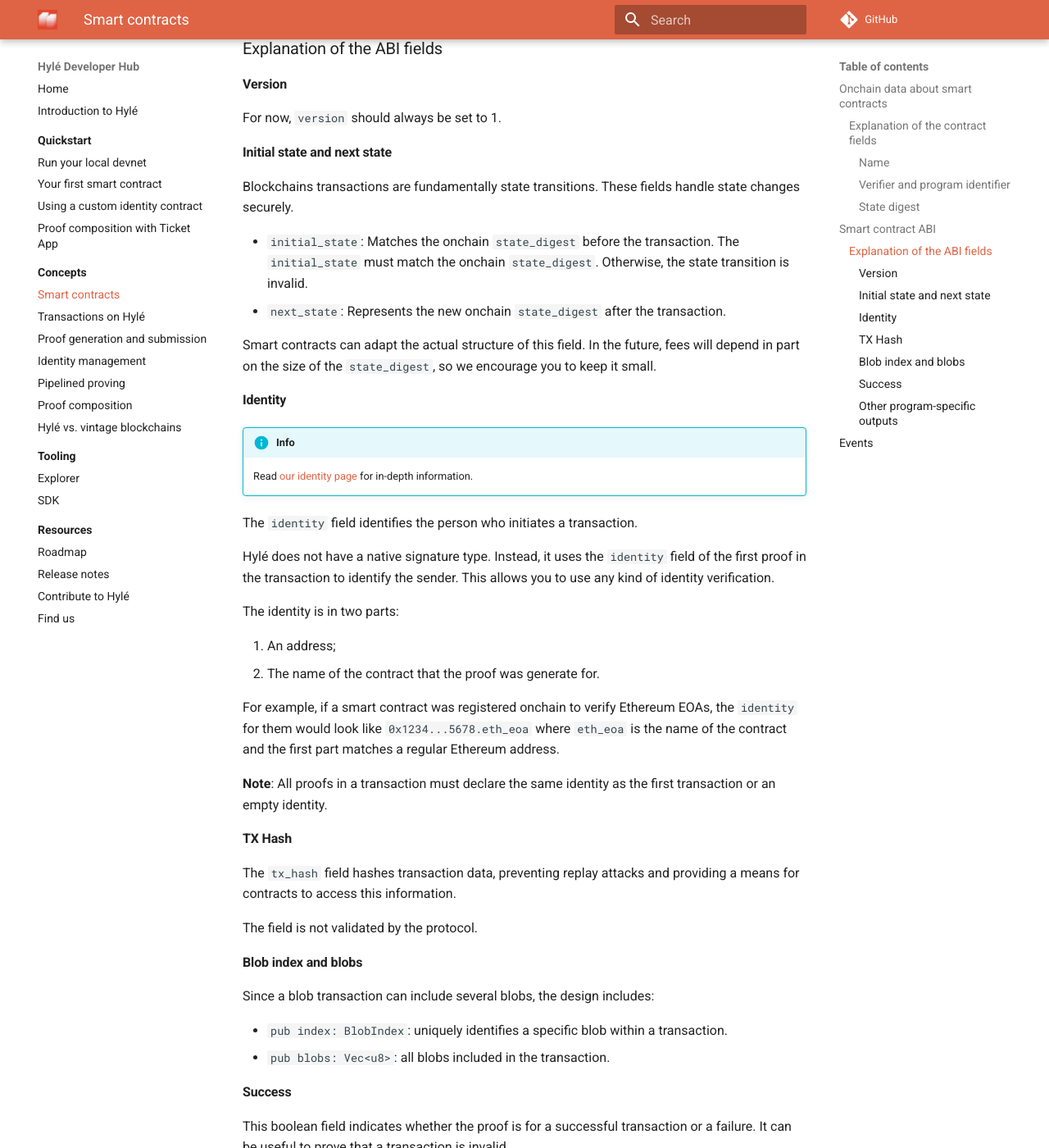
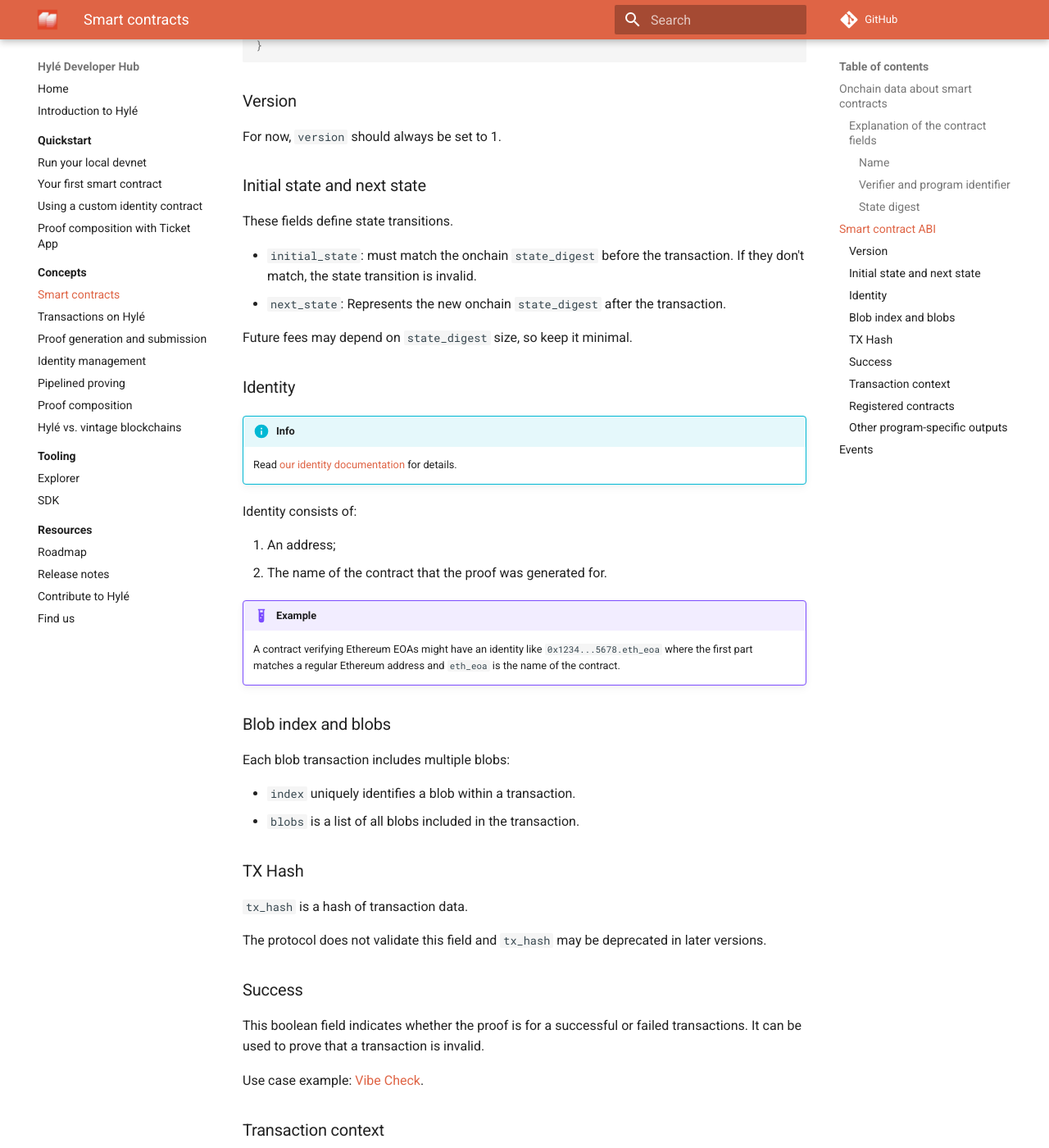
Before and after one commit to Hyle-org/devhub-hyle, an MkDocs documentation site: the page built from docs/concepts/smart-contracts.md, in a window 1280 px wide and 1400 px high, scrolled down 1738 px. Shown: the whole window at 82% size. Built offline with MkDocs 1.6.1 and Material for MkDocs 9.7.7, drawn with Linux system fonts in a browser that asks for light colours; plug-ins that fetch from the network failed and are left out; comment, search, counter and statistics services are not loaded; some of the changed text lies outside the part shown.

Commit message:
smart contract page rewrite and update

````diff
--- a/docs/concepts/smart-contracts.md
+++ b/docs/concepts/smart-contracts.md
@@ -1,12 +1,12 @@
 # Smart contracts
 
-Hylé is a fully programmable blockchain that optimizes data storage by keeping only the essential information needed to validate smart contract proofs. This design ensures that Hylé smart contracts are lightweight and efficient.
+Hylé is a fully programmable blockchain designed for efficient data storage. Hylé only keeps the essential information needed to validate smart contract proofs, ensuring that smart contracts are lightweight and performant.
 
-Where traditional blockchains keep all smart contract information onchain, Hylé splits offchain data (your contract's execution) and onchain data, which is retrieved through our ABI.
+Unlike [traditional blockchains](./hyle-vs-vintage-blockchains.md), which store all smart contract data onchain, Hylé separates offchain execution data from onchain state data. The onchain data can be retrieved through our ABI.
 
 ## Onchain data about smart contracts
 
-Hylé smart contracts' onchain data consists of:
+Hylé smart contracts store the following data onchain:
 
 - **Name**: the unique identifier for your contract
 - **Verifier**: the proof system (e.g. "risc0" or "gnark-groth16-te-BN254")
@@ -17,7 +17,7 @@
 
 #### Name
 
-The name of your contract must be unique.
+The contract name must be unique.
 
 #### Verifier and program identifier
 
@@ -27,22 +27,22 @@
 
 | Proving scheme | Verifier | Program ID | Template                                       |
 |----------------|----------|---------------------------------------------------|---|
-| Noir           | noir     | Verification key.                                 |   |
+| Noir           | noir     | Verification key.                                 |   - |
 | Risc Zero      | risc0    | Image ID without a prefix. ex. 0x123 becomes 123. | [Template](https://github.com/Hyle-org/risc0-template)  |
-| SP1            | sp1      | Verification key.                                 |   |
+| SP1            | sp1      | Verification key.                                 |   - |
 
 <!--- **Cairo**: Cairo smart contracts will be identified by their Class Hash in the future.
 - **Groth16**: Groth16 programs require a trusted ceremony. As such, their identifier is the verifying key corresponding to the matching private key, which will be unique for each program & ceremony.-->
 
 #### State digest
 
-The state digest is a commitment of the contract's current state, allowing Hylé to guarantee its integrity. It can take any form as long as it fulfills this purpose.
+The state digest represents the contract's current state commitment. It allows Hylé to guarantee its integrity. It can take any form as long as it fulfills this purpose.
 
 The state digest can be expressed as a hash or even a serialization of the state if it's small enough.
 
 ## Smart contract ABI
 
-All inputs in Hylé smart contracts must be known at proof generation time. This includes elements that would be known at execution time on other blockchains, such as the origin of the transaction (tx.origin) and the block number.
+All inputs in Hylé smart contracts must be known at proof generation time. This includes elements like the `tx_hash` which are typically available only at execution time on other blockchains.
 
 Here is the Rust structure specifying the output of a Hylé smart contract:
 
@@ -52,72 +52,73 @@
     pub initial_state: StateDigest,
     pub next_state: StateDigest,
     pub identity: Identity,
-    pub tx_hash: TxHash,
     pub index: BlobIndex,
     pub blobs: Vec<u8>,
+    pub tx_hash: TxHash,
     pub success: bool,
+    pub tx_ctx: Option<TxContext>, // optional
+    pub registered_contracts: Vec<RegisterContractEffect>,
     pub program_outputs: Vec<u8>,
 }
 ```
 
-### Explanation of the ABI fields
-
-#### Version
+### Version
 
 For now, `version` should always be set to 1.
 
-#### Initial state and next state
+### Initial state and next state
 
-Blockchains transactions are fundamentally state transitions. These fields handle state changes securely.
+These fields define state transitions.
 
-- `initial_state`: Matches the onchain `state_digest` before the transaction. The `initial_state` must match the onchain `state_digest`. Otherwise, the state transition is invalid.
+- `initial_state`: must match the onchain `state_digest` before the transaction. If they don't match, the state transition is invalid.
 - `next_state`: Represents the new onchain `state_digest` after the transaction.
 
-Smart contracts can adapt the actual structure of this field. In the future, fees will depend in part on the size of the `state_digest`, so we encourage you to keep it small.
+Future fees may depend on `state_digest` size, so keep it minimal.
 
-#### Identity
+### Identity
 
 !!! info
-    Read [our identity page](./identity.md) for in-depth information.
+    Read [our identity documentation](./identity.md) for details.
 
-The `identity` field identifies the person who initiates a transaction.
-
-Hylé does not have a native signature type. Instead, it uses the `identity` field of the first proof in the transaction to identify the sender. This allows you to use any kind of identity verification.
-
-The identity is in two parts:
+Identity consists of:
 
 1. An address;
-1. The name of the contract that the proof was generate for.
+1. The name of the contract that the proof was generated for.
 
-For example, if a smart contract was registered onchain to verify Ethereum EOAs, the `identity` for them would look like `0x1234...5678.eth_eoa` where `eth_eoa` is the name of the contract and the first part matches a regular Ethereum address.
+!!! example
+    A contract verifying Ethereum EOAs might have an identity like `0x1234...5678.eth_eoa` where the first part matches a regular Ethereum address and `eth_eoa` is the name of the contract.
 
-**Note**: All proofs in a transaction must declare the same identity as the first transaction or an empty identity.
+### Blob index and blobs
 
-#### TX Hash
+Each blob transaction includes multiple blobs:
 
-The `tx_hash` field hashes transaction data, preventing replay attacks and providing a means for contracts to access this information.
+- `index` uniquely identifies a blob within a transaction.
+- `blobs` is a list of all blobs included in the transaction.
 
-The field is not validated by the protocol.
+### TX Hash
 
-#### Blob index and blobs
+`tx_hash` is a hash of transaction data.
 
-Since a blob transaction can include several blobs, the design includes:
+The protocol does not validate this field and `tx_hash` may be deprecated in later versions.
 
-- `pub index: BlobIndex`: uniquely identifies a specific blob within a transaction.
-- `pub blobs: Vec<u8>`: all blobs included in the transaction.
+### Success
 
-#### Success
-
-This boolean field indicates whether the proof is for a successful transaction or a failure. It can be useful to prove that a transaction is invalid.
+This boolean field indicates whether the proof is for a successful or failed transactions. It can be used to prove that a transaction is invalid.
 
 Use case example: [Vibe Check](https://github.com/Hyle-org/vibe-check/blob/main/cairo-reco-smile/src/lib.cairo#L297).
 
-#### Other program-specific outputs
+### Transaction context
 
-Smart contracts can provide additional outputs as part of the proof they generate.
+This field is optional. If left empty, it will not be validated by Hylé or usable by the program.
 
-These outputs mostly serve to provide data availability.
+### Registered contracts
+
+Stores the effects of registered contracts.
+
+### Other program-specific outputs
+
+Smart contracts can generate additional outputs as proof data. These outputs ensure data availability.
 
 ## Events
 
-Hylé does not include events. The protocol replaces traditional event systems with blobs, which act as containers for offchain data.
+Hylé does not use traditional events. Instead, it relies on blobs, which serve as containers for offchain data.
````
